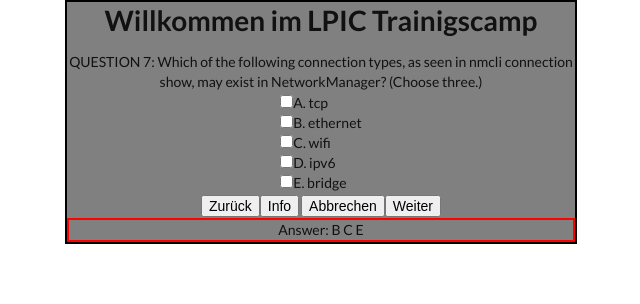
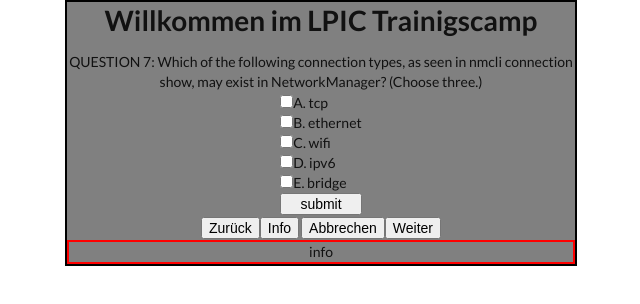
Before and after one commit to IOException404/LTPS-Projekt, an Angular app: page /mcFragen in a window 1280 px wide. Both pictures are taken after a click on the button "Info". Shown: the top 304 px of the page, without its empty margins (319-959 px from the left). Built offline with nearby package versions, Linux system fonts and the light colour scheme.

Commit message:
05.12.22

```diff
--- a/src/app/mc-fragen-liste/mc-fragen-liste.component.html
+++ b/src/app/mc-fragen-liste/mc-fragen-liste.component.html
@@ -2,26 +2,16 @@
   <!-- einzelfrage anzeigen -->
   <div *ngIf="showEinzel">
     <div class="header">
-      <output>{{ frage.mcFrage }}</output>
+      <output>{{ frage.txt }}</output>
       <div class="check">
-        <div *ngFor="let answer of frage.mcAntwort">
-          <input class="inputCheck" type="checkbox">{{ answer }}
+        <div *ngFor="let answer of frage.ans">
+          <input name="{{ answer }}" type="checkbox" (change)="toggleChoosen($event, answer)">{{ answer.txt }}
         </div>
+        <button (click)="CheckAnswers()">submit</button>
       </div>
     </div>
   </div>
-  <!-- liste anzeigen -->
-  <!-- <div *ngIf="!showEinzel">
-    <div *ngFor="let question of mcFragen" class="header">
-      <output>{{ question.mcFrage }}</output>
-      <div class="check">
-        <div *ngFor="let answer of question.mcAntwort">
-          <input class="inputCheck" type="checkbox">{{ answer }}
-        </div>
-      </div>
-    </div>
-  </div>
-</div> -->
+
 <div class="contentButton">
     <tr>
       <th >
@@ -35,5 +25,21 @@
     </tr>
 </div>
 <div class="solution" *ngIf="info">
-  {{ frage.solution }}
+  {{ frage.info }}
 </div>
+
+
+
+
+  <!-- liste anzeigen -->
+  <!-- <div *ngIf="!showEinzel">
+    <div *ngFor="let question of mcFragen" class="header">
+      <output>{{ question.mcFrage }}</output>
+      <div class="check">
+        <div *ngFor="let answer of question.mcAntwort">
+          <input class="inputCheck" type="checkbox">{{ answer }}
+        </div>
+      </div>
+    </div>
+  </div>
+</div> -->
--- a/src/app/mc-fragen-liste/mc-fragen-liste.component.ts
+++ b/src/app/mc-fragen-liste/mc-fragen-liste.component.ts
@@ -1,6 +1,7 @@
 import { Component, OnInit, Output, EventEmitter } from '@angular/core';
+import { element } from 'protractor';
 import { LPIsimService } from '../shared/lpisim.service';
-import { Question } from '../shared/questions';
+import { mcQuestion } from '../shared/questions';
 
 
 @Component({
@@ -10,15 +11,19 @@
 })
 export class McFragenListeComponent implements OnInit {
   // Alle Fragen
-  mcFragen: Question[];
+  mcFragen: mcQuestion[];
   // Einzelne Frage
-  frage: Question;
+  frage: mcQuestion;
   // Klick prev und next Variable
   currentArrayId: number = 0
   showEinzel: boolean = true;
 
   // Info und Inhalt Variable
   info: boolean = false;
+
+
+  // Antworten richtig oder falsch
+  solution: boolean;
 
   constructor(private fs: LPIsimService) {
 
@@ -31,6 +36,7 @@
     this.currentArrayId = 0
     // Variable zum Auslesen der einzelnen Fragen
     this.frage = this.mcFragen[this.currentArrayId]
+
   }
 
   // Nächste Frage Button
@@ -63,4 +69,20 @@
   infoText() {
     this.info = !this.info;
   }
+
+  CheckAnswers(){
+    for(let ele of this.frage.ans)
+      if(ele.choosen == true && ele.right == true){
+        if(ele.choosen != ele.right) {
+        console.log("Sie haben die Antwort " + ele.txt + "  korrekt angeklickt " + ele.choosen);
+        }
+      } else {
+        console.log("Sie haben die Antwort " + ele.txt + "  gerraten " + ele.choosen);
+      }
+
+  }
+
+  toggleChoosen($event, answer){
+    answer.choosen = !answer.choosen;
+  }
 }
--- a/src/app/shared/lpisim.service.ts
+++ b/src/app/shared/lpisim.service.ts
@@ -1,28 +1,43 @@
 import { Injectable } from '@angular/core';
-import { Question } from '../shared/questions';
+import { mcQuestion } from '../shared/questions';
 
 @Injectable({
   providedIn: 'root'
 })
 
 export class LPIsimService {
-  mcFragen: Question[];
+  mcFragen: mcQuestion[];
 
   constructor() {
+    // this.mcFragen = [
+    //   {
+    //     mcFrage: "QUESTION 7: Which of the following connection types, as seen in nmcli connection show, may exist in NetworkManager? (Choose three.)",
+    //     mcAntwort: ['A. tcp', 'B. ethernet', 'C. wifi', 'D. ipv6', 'E. bridge'],
+    //     solution: "BCE"
+    //   },
+    //   {
+    //     mcFrage: "QUESTION 10: Which of the following nmcli subcommands exist? (Choose two.)",
+    //     mcAntwort: ['A. nmcli ethernet', 'B. nmcli device', 'C. nmcli wifi', 'D. nmcli address', 'E. nmcli connection'],
+    //     solution: "B E"
+    //   }
+    // ];
+
     this.mcFragen = [
       {
-        mcFrage: "QUESTION 7: Which of the following connection types, as seen in nmcli connection show, may exist in NetworkManager? (Choose three.)",
-        mcAntwort: ['A. tcp', 'B. ethernet', 'C. wifi', 'D. ipv6', 'E. bridge'],
-        solution: "Answer: B C E"
+        id:1,
+        txt:"QUESTION 7: Which of the following connection types, as seen in nmcli connection show, may exist in NetworkManager? (Choose three.)",
+        ans: [ {txt:"A. tcp", right: false, choosen:false }, {txt:"B. ethernet", right: true, choosen:false }, {txt:"C. wifi", right: true, choosen:false }, {txt:"D. ipv6", right: false, choosen:false }, {txt:"E. bridge", right: true, choosen:false }],
+        info: "info"
       },
       {
-        mcFrage: "QUESTION 10: Which of the following nmcli subcommands exist? (Choose two.)",
-        mcAntwort: ['A. nmcli ethernet', 'B. nmcli device', 'C. nmcli wifi', 'D. nmcli address', 'E. nmcli connection'],
-        solution: "Answer: B E"
+        id:2,
+        txt:"QUESTION 10: Which of the following nmcli subcommands exist? (Choose two.)",
+        ans: [{txt:'A. nmcli ethernet', right:false, choosen:false  },  { txt:'B. nmcli device', right: true, choosen:false }, { txt:'C. nmcli wifi', right: false, choosen:false  }, { txt:'D. nmcli address', right: false, choosen:false  }, { txt:'E. nmcli connection', right:true, choosen:false  }],
+        info: "info"
       }
-    ];
+    ]
    }
-   getAll(): Question[] {
+   getAll(): mcQuestion[] {
     return this.mcFragen;
    }
 }
```
Also changed, not shown: src/app/shared/questions.ts (+17 -4 lines).
